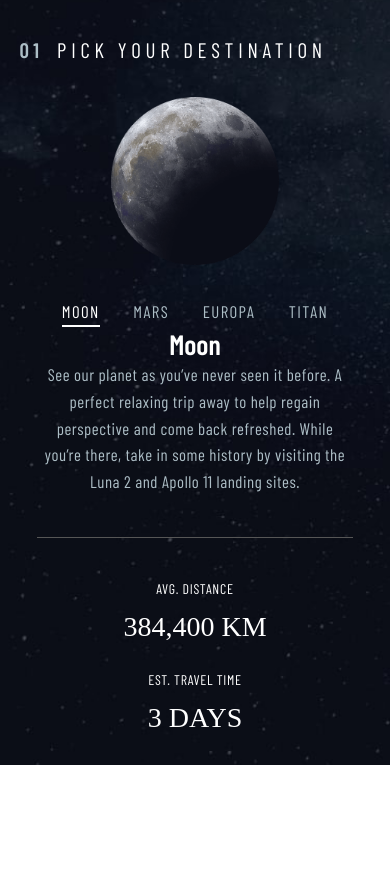
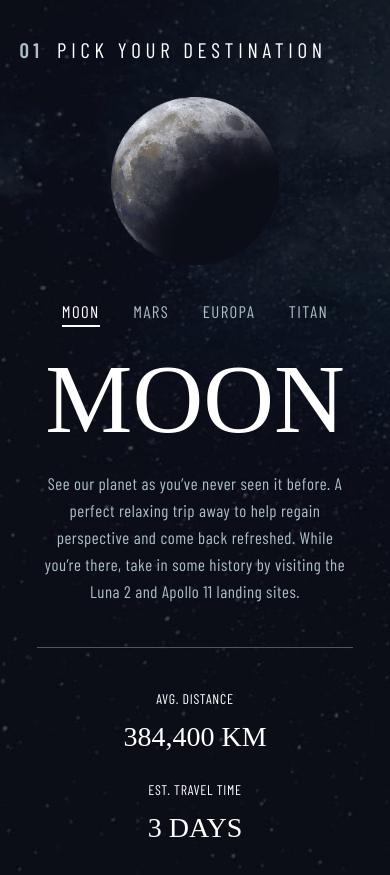
Before and after one commit to Adikumaw/spacetourism, a plain HTML site: page destinations.html in a window 390 px wide. Shown: the part 110-985 px from the top of the page. Before the commit the page ends 875 px from the top, so only its background shows below. Drawn offline with nearby package versions, Linux system fonts and the light colour scheme; a web font is replaced by a local one.

Commit message:
fixed html overflow issue

```diff
--- a/resources/css/destinations.css
+++ b/resources/css/destinations.css
@@ -1,17 +1,15 @@
 html {
   min-height: 100vh;
   min-width: 350px;
-  display: grid;
-  place-items: end;
+  display: flex;
+  padding-top: 3%;
 }
 body {
   background-image: url(images/destination_bg/background-destination-desktop.jpg);
   background-position: center;
   background-repeat: no-repeat;
   background-size: cover;
-  height: 95%;
   width: 100%;
-  /* font-family: var(--font-univ); */
   font-family: var(--barlow_condensed);
   font-weight: 300;
   color: var(--font_color);
@@ -36,7 +34,7 @@ body {
   display: flex;
   align-items: center;
 }
-h2 span {
+.title span {
   color: var(--font-color);
   font-weight: 600;
   letter-spacing: 0.2em;
@@ -88,7 +86,7 @@ h2 span {
   border-bottom: 2px solid var(--font_color) !important;
   color: var(--font-color2) !important;
 }
-.content_heading {
+.content-main_heading {
   text-transform: uppercase;
   font-family: var(--font_heading);
   font-size: clamp(7rem, 4vw, 8rem);
@@ -132,10 +130,10 @@ h2 span {
   html {
     min-height: 100%;
     height: auto;
+    padding-top: 0;
   }
   body {
     background-image: url(images/destination_bg/background-destination-tablet.jpg);
-    height: 100%;
   }
   .title {
     margin: 5% 0 0 5%;
@@ -156,7 +154,7 @@ h2 span {
     margin-top: 10%;
     padding-left: 0;
   }
-  .content_heading {
+  .content-main_heading {
     margin: 5% 0;
   }
   .content_description {
@@ -186,7 +184,7 @@ h2 span {
     min-height: 100%;
     height: auto;
   }
-  html body {
+  body {
     background-image: url(images/destination_bg/background-destination-mobile.jpg);
   }
   .content {
```
